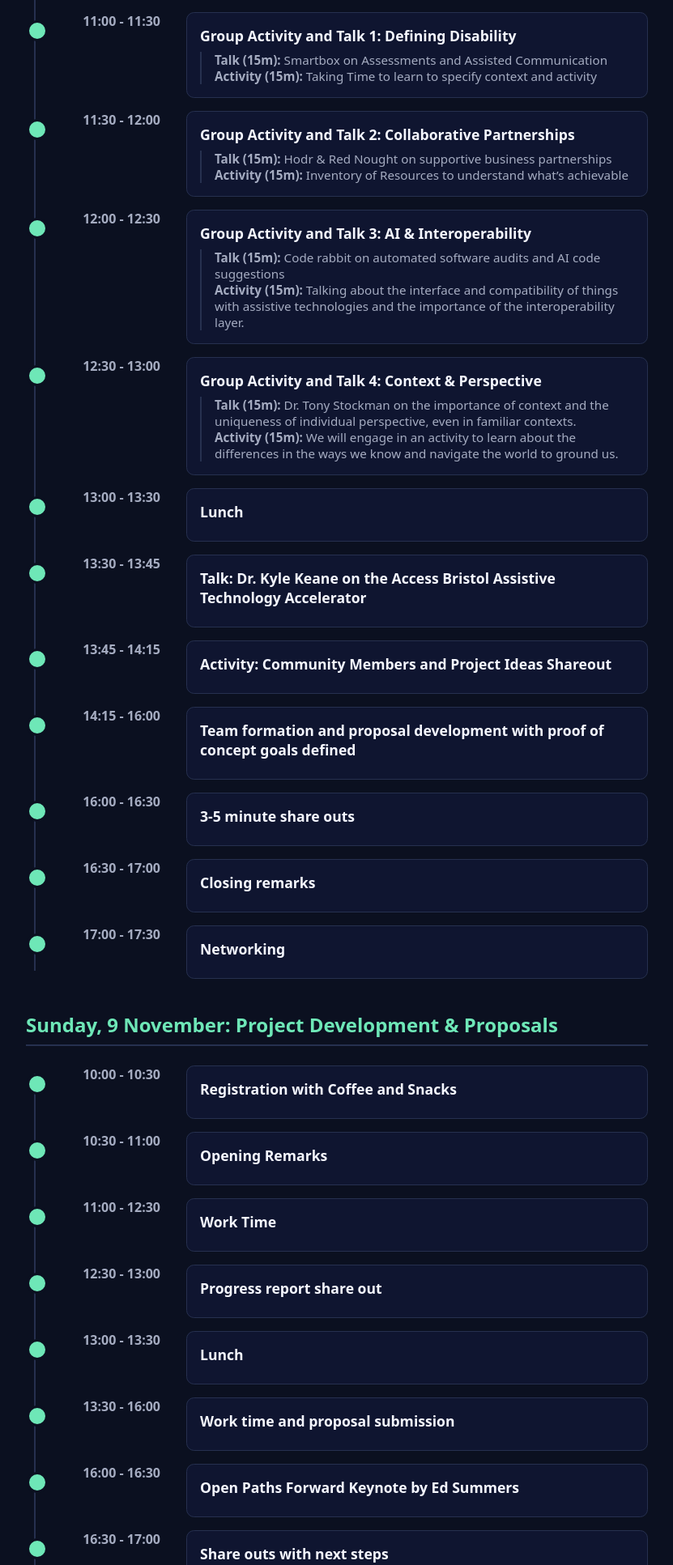
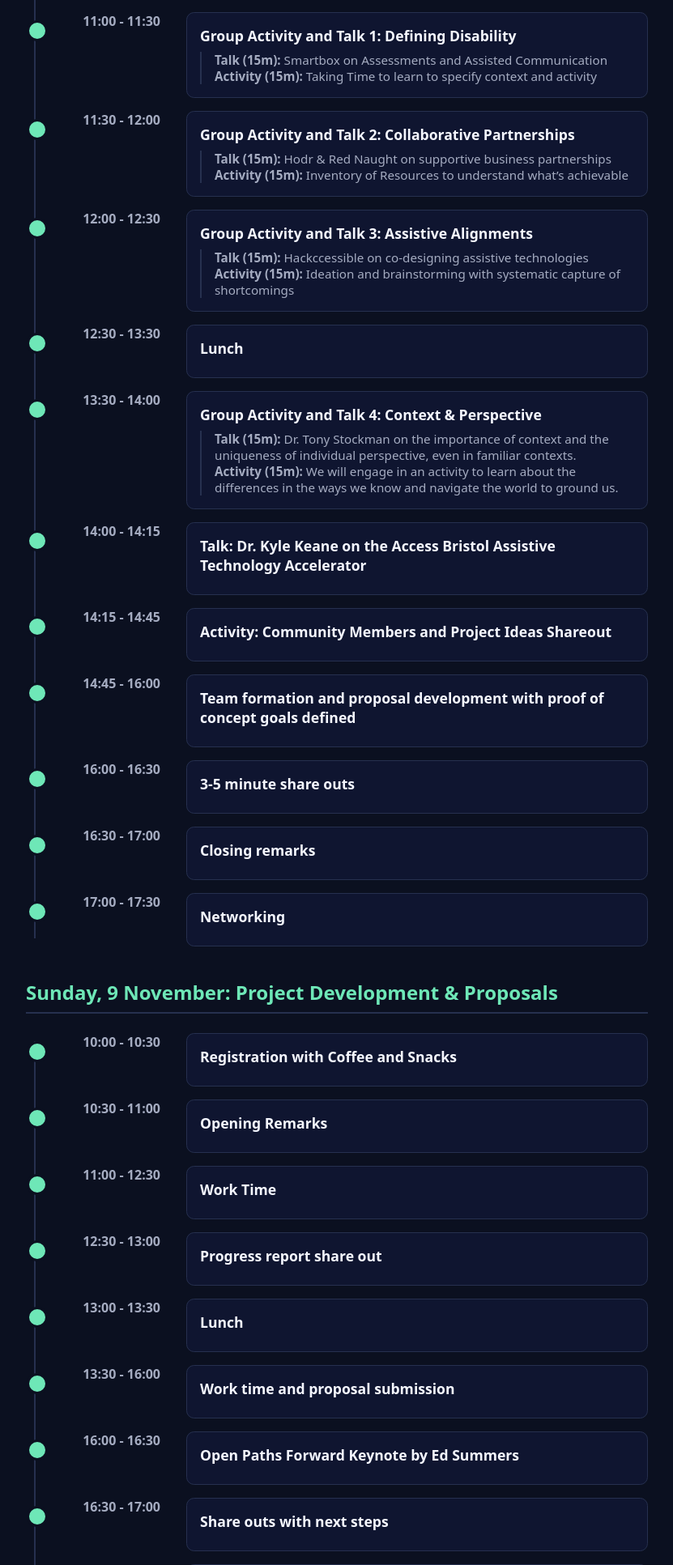
Before and after one commit to ComsKeaneDev/project-submission-backend, a FastAPI app: page /schedule in a window 1280 px wide. Shown: the part 563-2496 px from the top of the page at 81% size, without its empty margins (224-1055 px from the left). Run offline with FastAPI, Linux system fonts and the light colour scheme.

Commit message:
schedule changes

```diff
--- a/templates/schedule.html
+++ b/templates/schedule.html
@@ -40,7 +40,7 @@
                 <div class="schedule-event">
                     <h3>Group Activity and Talk 2: Collaborative Partnerships</h3>
                     <div class="sub-event">
-                        <strong>Talk (15m):</strong> Hodr & Red Nought on supportive business partnerships
+                        <strong>Talk (15m):</strong> Hodr & Red Naught on supportive business partnerships
                         <br>
                         <strong>Activity (15m):</strong> Inventory of Resources to understand what’s achievable
                     </div>
@@ -49,16 +49,22 @@
             <div class="schedule-item">
                 <div class="schedule-time">12:00 - 12:30</div>
                 <div class="schedule-event">
-                    <h3>Group Activity and Talk 3: AI & Interoperability</h3>
+                    <h3>Group Activity and Talk 3: Assistive Alignments</h3>
                     <div class="sub-event">
-                        <strong>Talk (15m):</strong> Code rabbit on automated software audits and AI code suggestions
+                        <strong>Talk (15m):</strong> Hackccessible on co-designing assistive technologies
                         <br>
-                        <strong>Activity (15m):</strong> Talking about the interface and compatibility of things with assistive technologies and the importance of the interoperability layer.
+                        <strong>Activity (15m):</strong> Ideation and brainstorming with systematic capture of shortcomings
                     </div>
                 </div>
             </div>
             <div class="schedule-item">
-                <div class="schedule-time">12:30 - 13:00</div>
+                <div class="schedule-time">12:30 - 13:30</div>
+                <div class="schedule-event">
+                    <h3>Lunch</h3>
+                </div>
+            </div>
+            <div class="schedule-item">
+                <div class="schedule-time">13:30 - 14:00</div>
                 <div class="schedule-event">
                     <h3>Group Activity and Talk 4: Context & Perspective</h3>
                     <div class="sub-event">
@@ -69,25 +75,19 @@
                 </div>
             </div>
             <div class="schedule-item">
-                <div class="schedule-time">13:00 - 13:30</div>
-                <div class="schedule-event">
-                    <h3>Lunch</h3>
-                </div>
-            </div>
-            <div class="schedule-item">
-                <div class="schedule-time">13:30 - 13:45</div>
+                <div class="schedule-time">14:00 - 14:15</div>
                 <div class="schedule-event">
                     <h3>Talk: Dr. Kyle Keane on the Access Bristol Assistive Technology Accelerator</h3>
                 </div>
             </div>
             <div class="schedule-item">
-                <div class="schedule-time">13:45 - 14:15</div>
+                <div class="schedule-time">14:15 - 14:45</div>
                 <div class="schedule-event">
                     <h3>Activity: Community Members and Project Ideas Shareout</h3>
                 </div>
             </div>
             <div class="schedule-item">
-                <div class="schedule-time">14:15 - 16:00</div>
+                <div class="schedule-time">14:45 - 16:00</div>
                 <div class="schedule-event">
                     <h3>Team formation and proposal development with proof of concept goals defined</h3>
                 </div>
```
